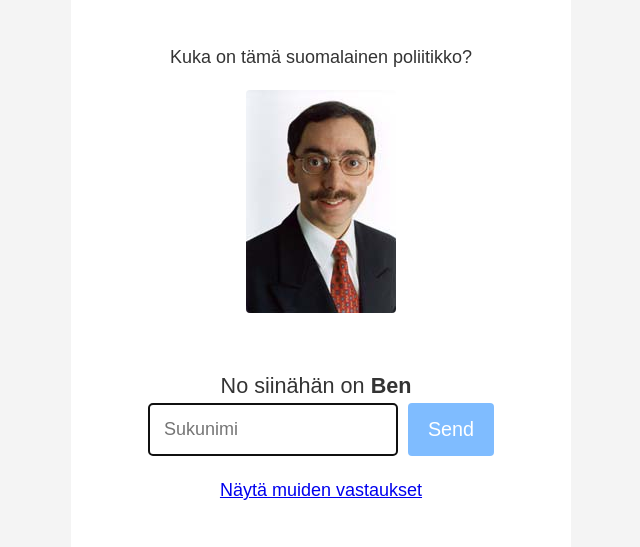
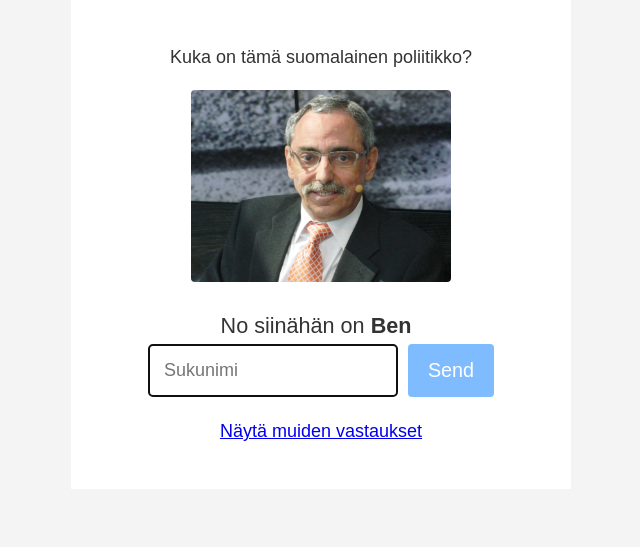
Before and after one commit to jvuori/ben, a Flask app: page / in a window 1280 px wide. Shown: the top 547 px of the page, without its empty margins (319-959 px from the left). Run offline with Flask 3, Linux system fonts and the light colour scheme.

Commit message:
Increase image size

```diff
--- a/templates/index.html
+++ b/templates/index.html
@@ -34,12 +34,16 @@
         }
 
         img {
-            max-width: 200px;
-            /* Increased image size */
+            max-width: 260px;
+            /* Increased image size further */
             height: auto;
+            /* Let height scale naturally */
             border-radius: 4px;
             margin-bottom: 20px;
             /* Increased margin */
+            display: block;
+            margin-left: auto;
+            margin-right: auto;
         }
 
         form {
--- a/templates/results.html
+++ b/templates/results.html
@@ -33,9 +33,10 @@
         }
 
         img {
-            max-width: 200px;
-            /* Increased image size */
+            max-width: 260px;
+            /* Increased image size further */
             height: auto;
+            /* Let height scale naturally */
             border-radius: 4px;
             margin-bottom: 15px;
             /* Adjusted margin */
```
Also changed, not shown: static/ben.jpg.
